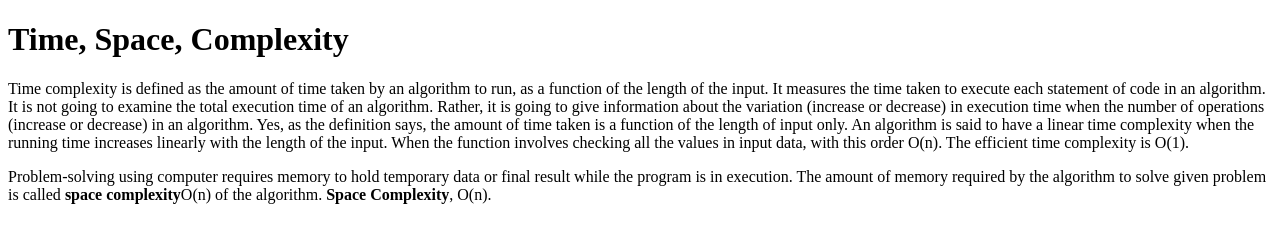
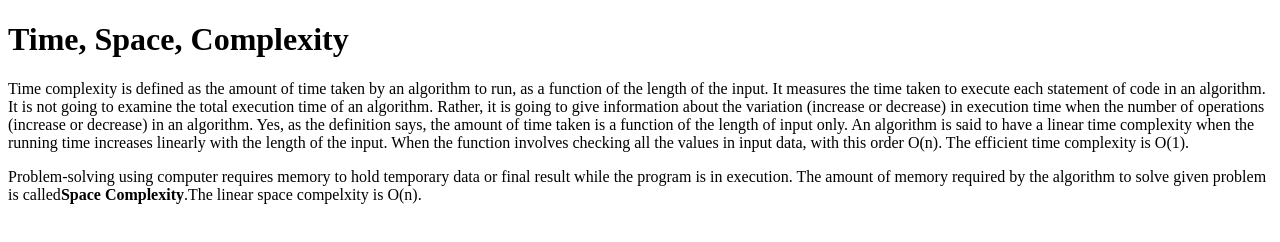
Before and after one commit to acciojob/time-and-space-complexity-Tejaswini1397, a website: page main.html in a window 1280 px wide. Drawn offline with Linux system fonts and the light colour scheme.

Commit message:
created a submission

```diff
--- a/main.html
+++ b/main.html
@@ -20,8 +20,7 @@
 	<p>Problem-solving using computer requires memory to hold
 		temporary data or final result while the program is
 		in execution. The amount of memory required by the algorithm to
-		solve given problem is called <b>space complexity</b>O(n) of the algorithm.
-	<b>Space Complexity</b>, O(n).
+		solve given problem is called<b>Space Complexity</b>.The linear space compelxity is O(n).
 	</p>
 
 	<!-- the entire body must be written by student -->
```
